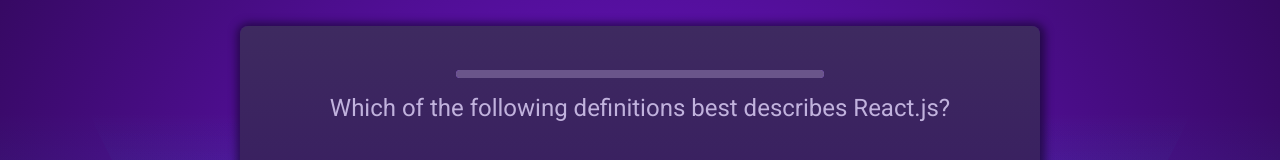
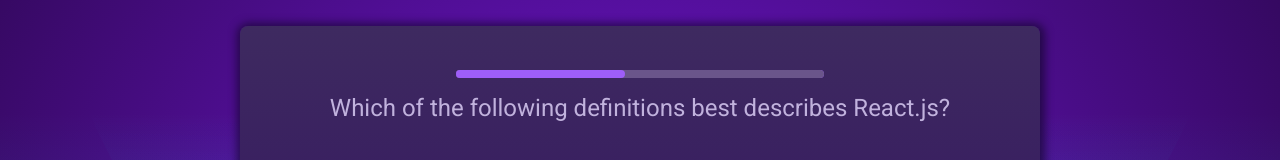
Before and after one commit to slavkoSenkiv/quizApp, a React (Vite) app: page / in a window 1280 px wide. Shown: the part 185-345 px from the top of the page. Built offline with nearby package versions, Linux system fonts and the light colour scheme.

Commit message:
start work on summary in tutorial

```diff
--- a/src/components/Answers.jsx
+++ b/src/components/Answers.jsx
@@ -29,6 +29,7 @@
             <button
               onClick={() => onSelect(answer)}
               className={cssClass}
+              disabled={answerState != ''}
             >
               {answer}
             </button>
--- a/src/components/CountDown.jsx
+++ b/src/components/CountDown.jsx
@@ -1,6 +1,6 @@
 import { useEffect, useState } from "react";
 
-export default function CountDown({ timeout, onTimeout }) {
+export default function CountDown({ timeout, onTimeout, mode }) {
   const [remainingTime, setRemainingTime] = useState(timeout);
 
   useEffect(() => {
@@ -23,5 +23,12 @@
     };
   }, []);
 
-  return <progress id="quiestion-time" value={remainingTime} max={timeout} />;
+  return (
+    <progress
+      id="quiestion-time"
+      value={remainingTime}
+      max={timeout}
+      className={mode}
+    />
+  );
 }
--- a/src/components/Question.jsx
+++ b/src/components/Question.jsx
@@ -3,18 +3,21 @@
 import { useState } from "react";
 import QUESTIONS from "../../questions";
 
-export default function Question({
-  key,
-  questionText,
-  answers,
-  onSelectAnswer,
-  selectedAnswer,
-  onSkipAnswer,
-}) {
+export default function Question({ index, onSelectAnswer, onSkipAnswer }) {
   const [answer, setAnswer] = useState({
     selectedAnswer: "",
     isCorrect: null,
   });
+
+  let timer = 10000;
+
+  if (answer.selectedAnswer) {
+    timer = 1000;
+  }
+
+  if (answer.isCorrect != null) {
+    timer = 2000;
+  }
 
   function handleSelectAnswer(answer) {
     setAnswer({
@@ -25,24 +28,35 @@
     setTimeout(() => {
       setAnswer({
         selectedAnswer: answer,
-        isCorrect: QUESTIONS[key].answers[0] === answer,
+        isCorrect: QUESTIONS[index].answers[0] === answer,
       });
+
+      setTimeout(() => {
+        onSelectAnswer(answer);
+      }, 2000);
     }, 1000);
   }
 
   let answerState = "";
 
-  if (answer.selectedAnswer) {
+  if (answer.selectedAnswer && answer.isCorrect != null) {
     answerState = answer.isCorrect ? "correct" : "wrong";
+  } else if (answer.selectedAnswer) {
+    answerState = "answered";
   }
 
   return (
     <div id="question">
-      <CountDown timeout={3000} onTimeout={onSkipAnswer} />
-      <h2>{questionText}</h2>
+      <CountDown
+        key={timer}
+        timeout={timer}
+        onTimeout={answer.selectedAnswer === "" ? onSkipAnswer : null}
+        mode={answerState}
+      />
+      <h2>{QUESTIONS[index].text}</h2>
       <Answers
-        answers={answers}
-        selectedAnswer={selectedAnswer}
+        answers={QUESTIONS[index].answers}
+        selectedAnswer={answer.selectedAnswer}
         answerState={answerState}
         onSelect={handleSelectAnswer}
       />
--- a/src/components/QuestionOverview.jsx
+++ b/src/components/QuestionOverview.jsx
@@ -4,33 +4,18 @@
 import Question from "./Question";
 
 export default function QuestionOverview() {
-  const [userAnswers, setUserAnswers] = useState([]);
-  const [answerState, setAnswerState] = useState("");
-
-  const activeQuestionIndex =
-    answerState === "" ? userAnswers.length : userAnswers.length - 1;
+const [userAnswers, setUserAnswers] = useState([])
+  const activeQuestionIndex = userAnswers.length;
   const quizIsComplete = activeQuestionIndex === QUESTIONS.length;
 
-  const handleSelectAnswer = useCallback(
-    function handleSelectAnswer(selectedAnswer) {
-      setAnswerState("answered");
-      setUserAnswers((prevUserAnswers) => {
-        return [...prevUserAnswers, selectedAnswer];
-      });
-      setTimeout(() => {
-        if (selectedAnswer === QUESTIONS[activeQuestionIndex].answers[0]) {
-          setAnswerState("correct");
-        } else {
-          setAnswerState("wrong");
-        }
-
-        setTimeout(() => {
-          setAnswerState("");
-        }, 2000);
-      }, 1000);
-    },
-    [activeQuestionIndex]
-  );
+  const handleSelectAnswer = useCallback(function handleSelectAnswer(
+    selectedAnswer
+  ) {
+    setUserAnswers((prevUserAnswers) => {
+      return [...prevUserAnswers, selectedAnswer];
+    });
+  },
+  []);
 
   const handleSkipAnswer = useCallback(
     () => handleSelectAnswer(null),
@@ -39,10 +24,7 @@
 
   if (quizIsComplete) {
     return (
-      <div id="summary">
-        <img src={quizCompleteImg} alt="" />
-        <h2>Quiz Completed!</h2>
-      </div>
+      <p>summary placeholder</p>
     );
   }
 
@@ -50,10 +32,7 @@
     <div id="quiz">
       <Question
         key={activeQuestionIndex}
-        questionText={QUESTIONS[activeQuestionIndex].text}
-        answers={QUESTIONS[activeQuestionIndex].answers}
-        answerState={answerState}
-        selectedAnswer={userAnswers[userAnswers.length-1]}
+        index={activeQuestionIndex}
         onSelectAnswer={handleSelectAnswer}
         onSkipAnswer={handleSkipAnswer}
       />
```
Also changed, not shown: src/components/Summary.jsx (+23 -5 lines).
